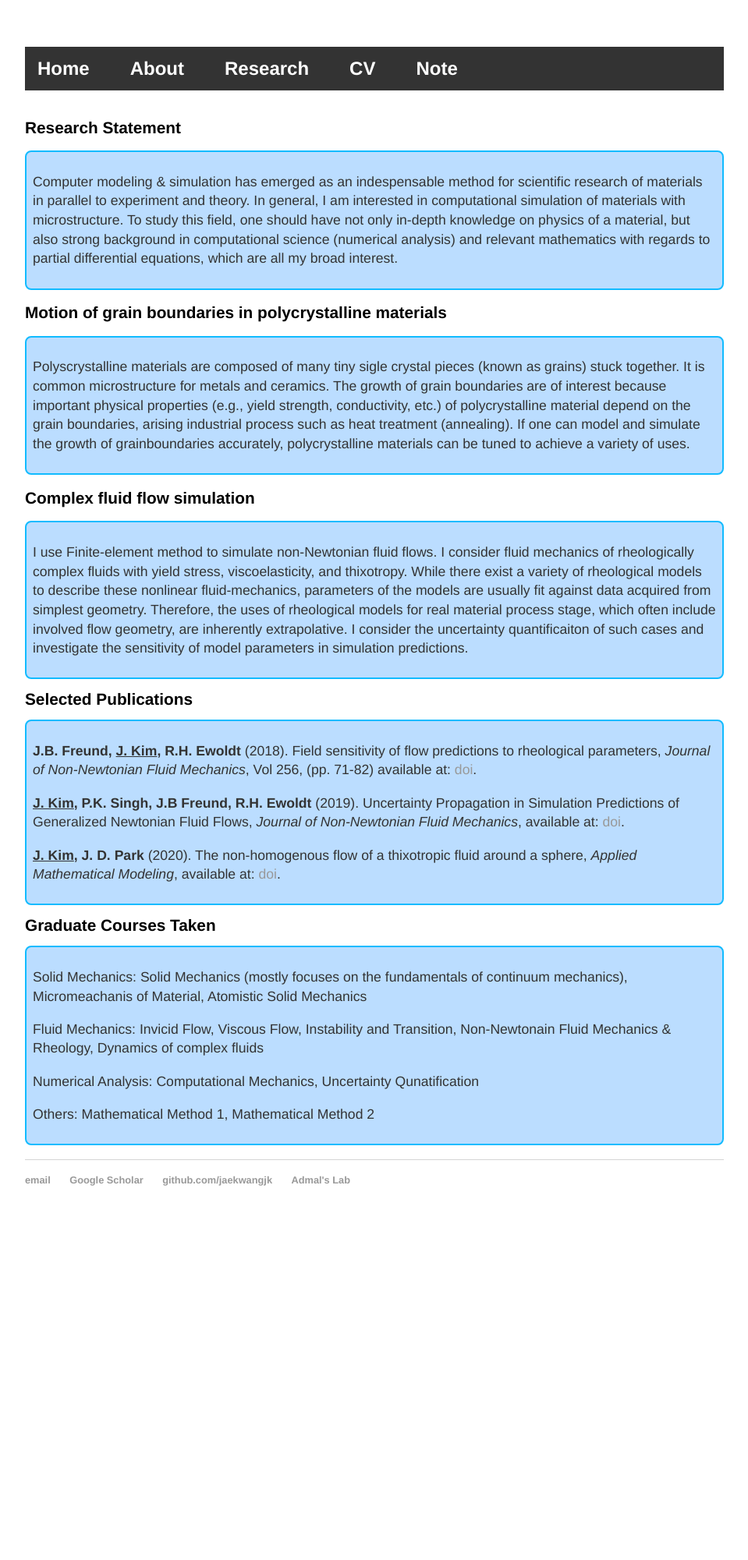
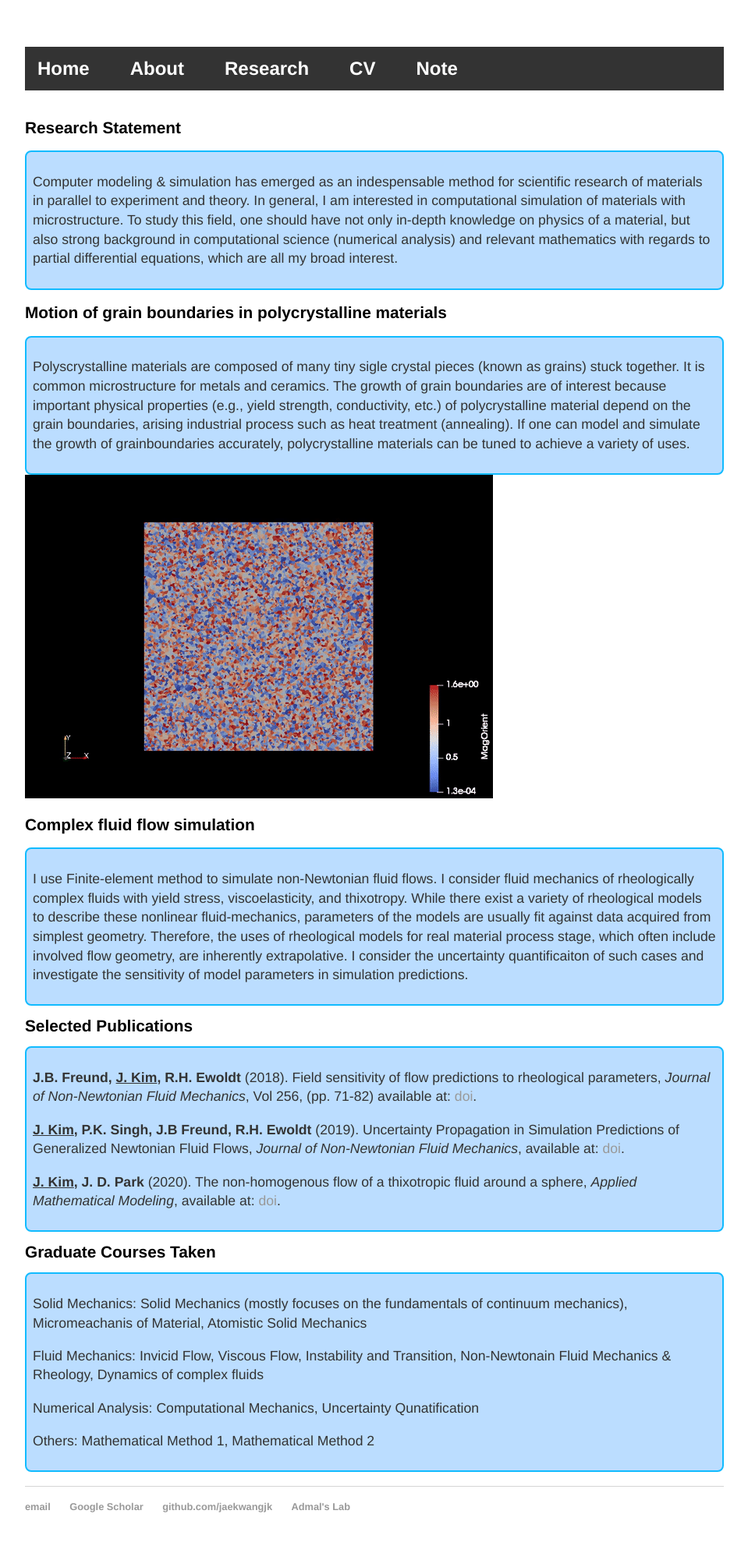
Before and after one commit to jaekwangjk/jaekwangjk.github.io, a Jekyll site: the page built from research.html, in a window 1280 px wide. Shown: the whole page at 78% size, without its empty margins (160-1119 px from the left). Built offline with Jekyll 4.4.1, drawn with Linux system fonts in a browser that asks for light colours; before the commit the page ends 1582 px from its top, so only the background shows below that.

Commit message:
attach grain evoltion gif

```diff
--- a/research.html
+++ b/research.html
@@ -38,6 +38,10 @@ title: Jaekwang Kim
 	If one can model and simulate the growth of grainboundaries accurately,
 	polycrystalline materials can be tuned to achieve a variety of uses.
 	</p></div>
+
+	<BODY>
+  	<IMG SRC="pictures/grainEvolution.gif">
+	</BODY>
 
     <p>
 	<h1>Complex fluid flow simulation</h1>
```
Also changed, not shown: pictures/grainEvolution.gif (added).
